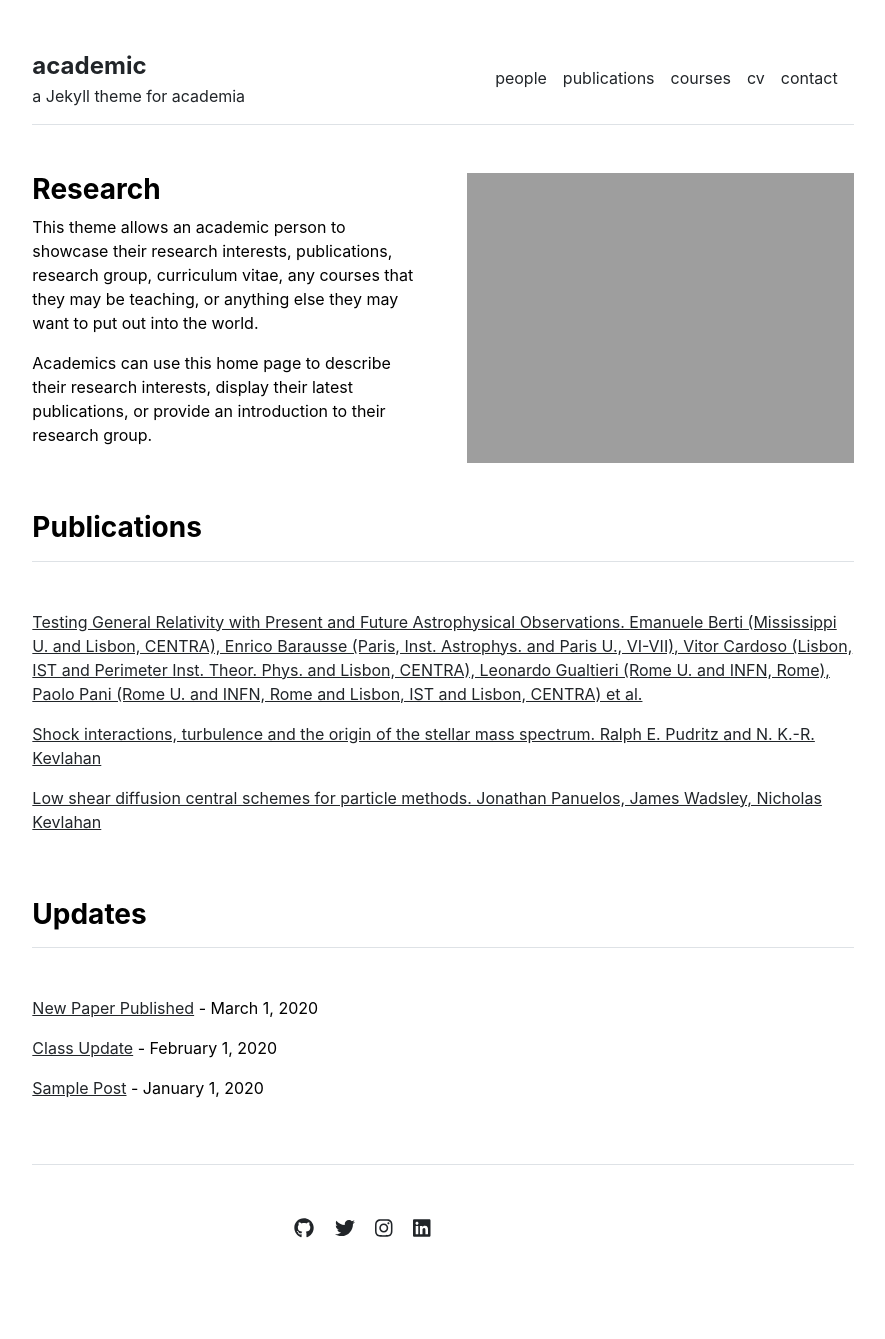
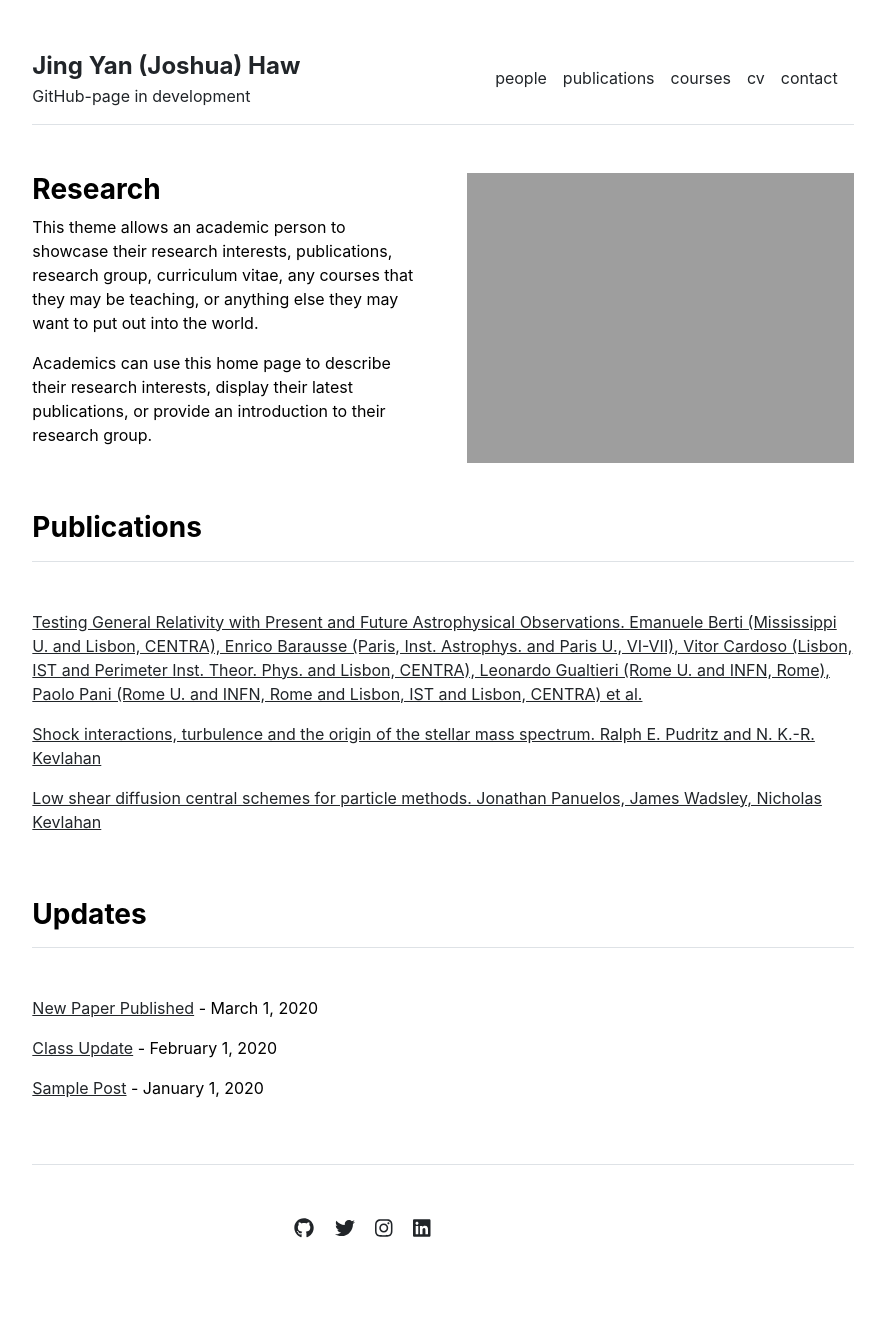
Before and after one commit to JYHaw/jyhaw.github.io, a Jekyll site: the page built from index.md, in a window 1280 px wide. Shown: the whole page, without its empty margins (197-1082 px from the left). Built offline with Jekyll 4.4.1, drawn with Linux system fonts in a browser that asks for light colours.

Commit message:
Update _config.yml

```diff
--- a/_config.yml
+++ b/_config.yml
@@ -1,4 +1,4 @@
 url: "" # the base hostname & protocol for your site, e.g. http://example.com
 baseurl: "" # the subpath of your site, e.g. /blog
-title: "academic" # the name of your site, e.g. ACME Corp.
-description: "a Jekyll theme for academia"
+title: "Jing Yan (Joshua) Haw" # the name of your site, e.g. ACME Corp.
+description: "GitHub-page in development"
```
